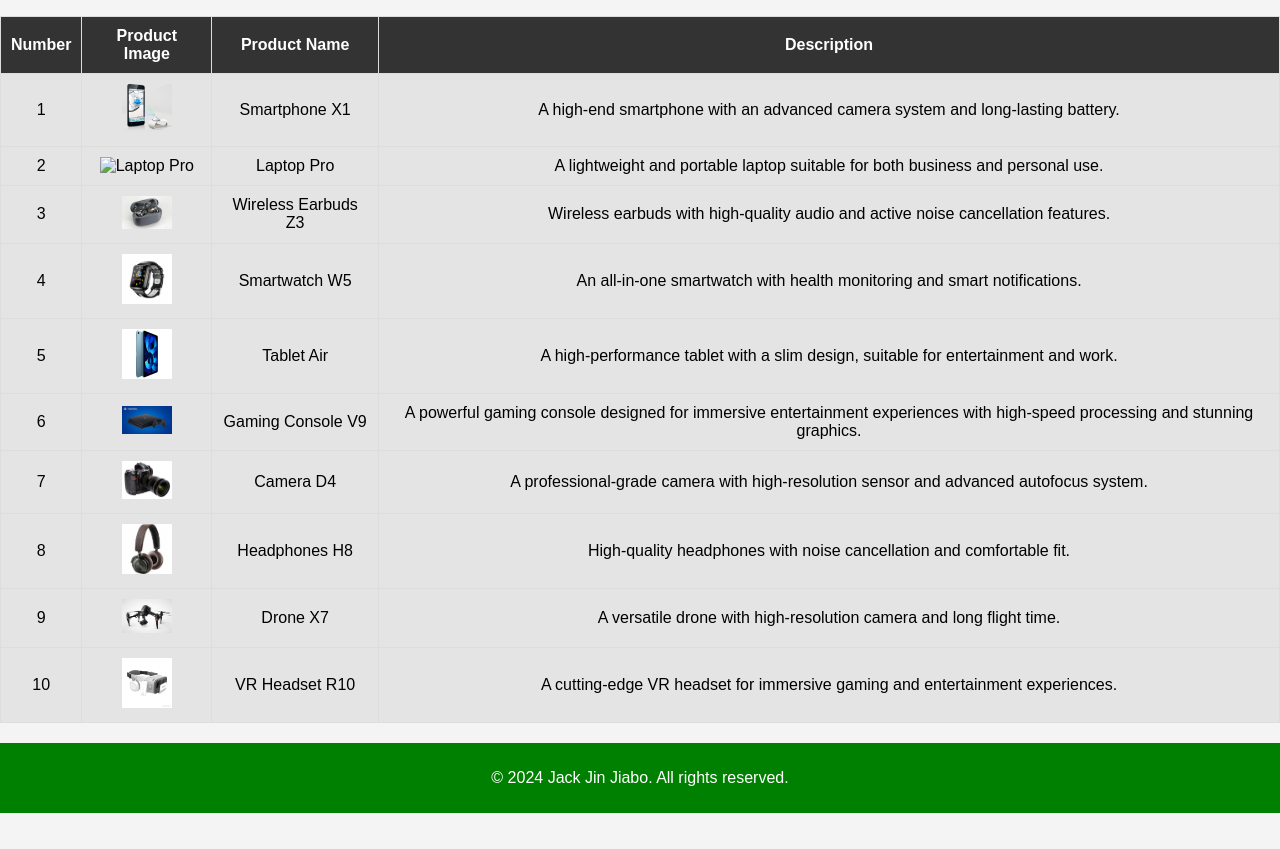
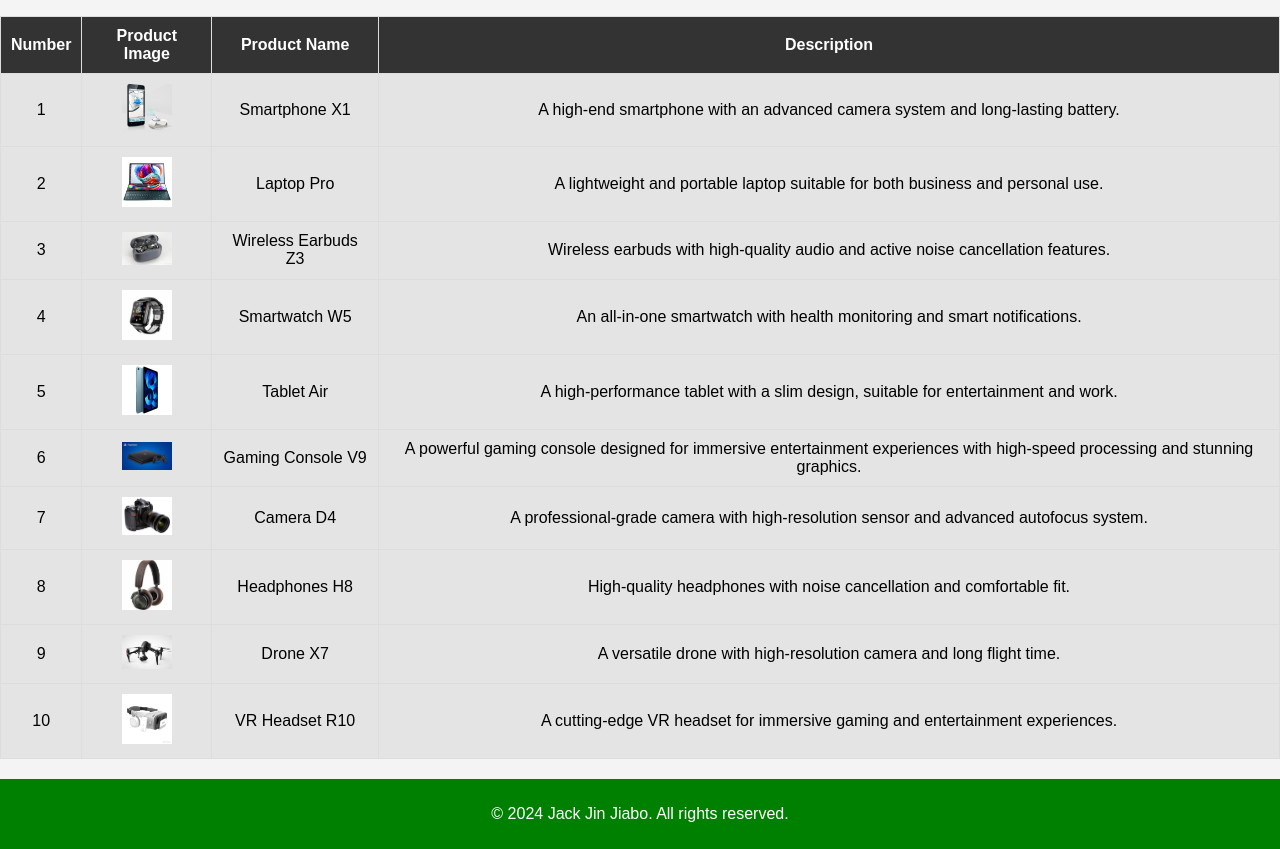
Before and after one commit to Riceshoweraaa/Jack452, a plain HTML site: page shop.html in a window 1280 px wide. Shown: the part 90-939 px from the top of the page. Before the commit the page ends 903 px from the top, so only its background shows below. Drawn offline with Linux system fonts and the light colour scheme.

Commit message:
Update shop.html

```diff
--- a/shop.html
+++ b/shop.html
@@ -31,7 +31,7 @@
         </tr>
         <tr>
             <td>2</td>
-            <td><img src="laptop.jpg" alt="Laptop Pro"></td>
+            <td><img src="Laptop Pro.jpg" alt="Laptop Pro"></td>
             <td>Laptop Pro</td>
             <td>A lightweight and portable laptop suitable for both business and personal use.</td>
         </tr>
```
